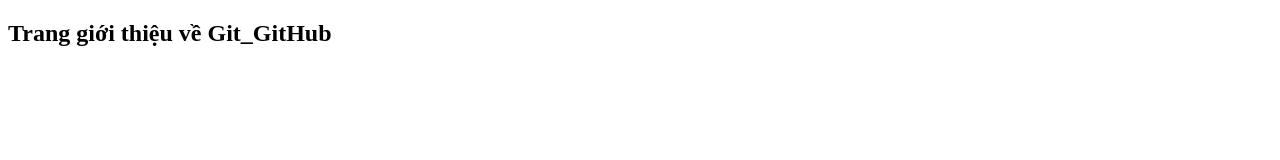
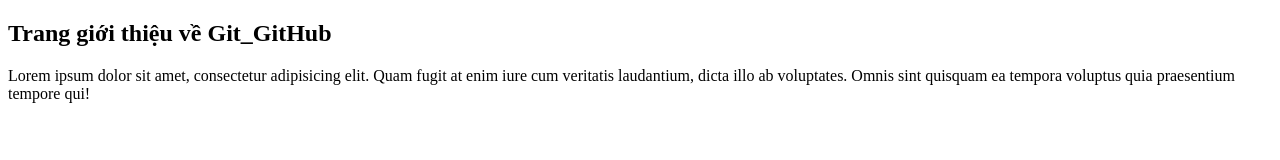
Before and after one commit to DV141105/hocGit, a plain HTML site: page about.html in a window 1280 px wide. Drawn offline with Linux system fonts and the light colour scheme.

Commit message:
update page about

```diff
--- a/about.html
+++ b/about.html
@@ -7,5 +7,9 @@
 </head>
 <body>
     <h2>Trang giới thiệu về Git_GitHub</h2>
+    <p>Lorem ipsum dolor sit amet, consectetur adipisicing elit.
+        Quam fugit at enim iure cum veritatis laudantium, dicta illo ab voluptates.
+         Omnis sint quisquam ea tempora voluptus quia praesentium tempore qui!
+   </p>
 </body>
 </html>
```
